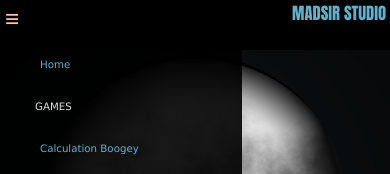
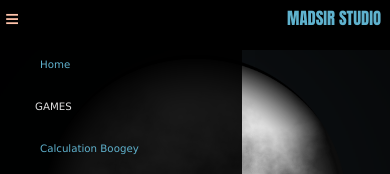
Before and after one commit to Madsir/madsirstudio.github.io, a Jekyll site: the page built from index.html, in a window 390 px wide. Shown: the top 174 px of the page. Built offline with Jekyll 4.4.1, drawn with Linux system fonts in a browser that asks for light colours.

Commit message:
Update default.html

```diff
--- a/_layouts/default.html
+++ b/_layouts/default.html
@@ -138,7 +138,8 @@
 .rightTitle{
   font-size: 1.3em;
   margin-right: 1%;
-  padding: 0;
+  padding-top: 5px;
+  padding-bottom: 0;
 }
 .dropdown-content li a {
 font-size: 1em;
```
